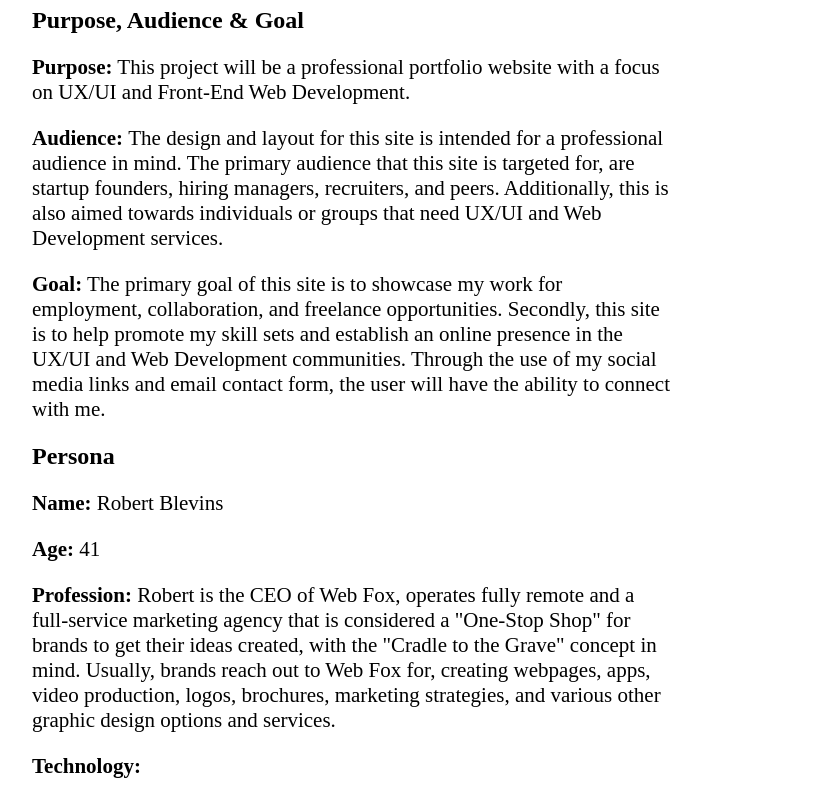
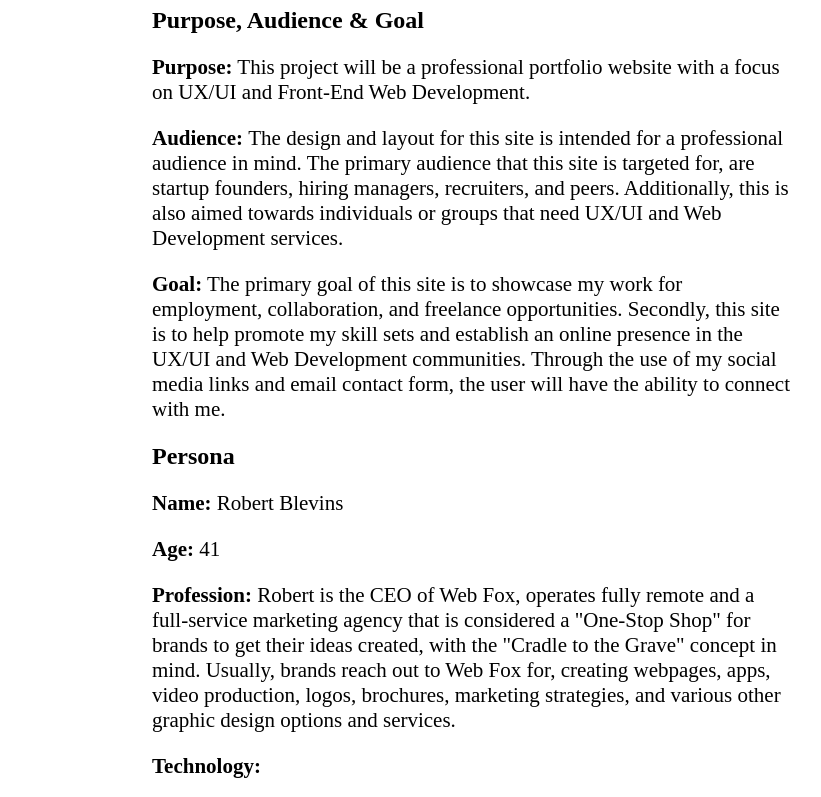
Before and after one commit to ClydeMcNeil25/pwp-clydemcneil, a plain HTML site: page public_html/documentation/milestone-1.html in a window 1280 px wide. Shown: the part 73-870 px from the top of the page, without its empty margins (168-989 px from the left). Drawn offline with Linux system fonts and the light colour scheme.

Commit message:
Corrected the centering issue with the contents inside of body...finished

```diff
--- a/public_html/documentation/style.css
+++ b/public_html/documentation/style.css
@@ -1,7 +1,7 @@
 body {
     width: 50%;
-    margin-left: 200px;
-    margin-right: 200px;
+    margin-left: auto;
+    margin-right: auto;
 }
 
 img[src="../documentation/mobile.jpg"]{
```
